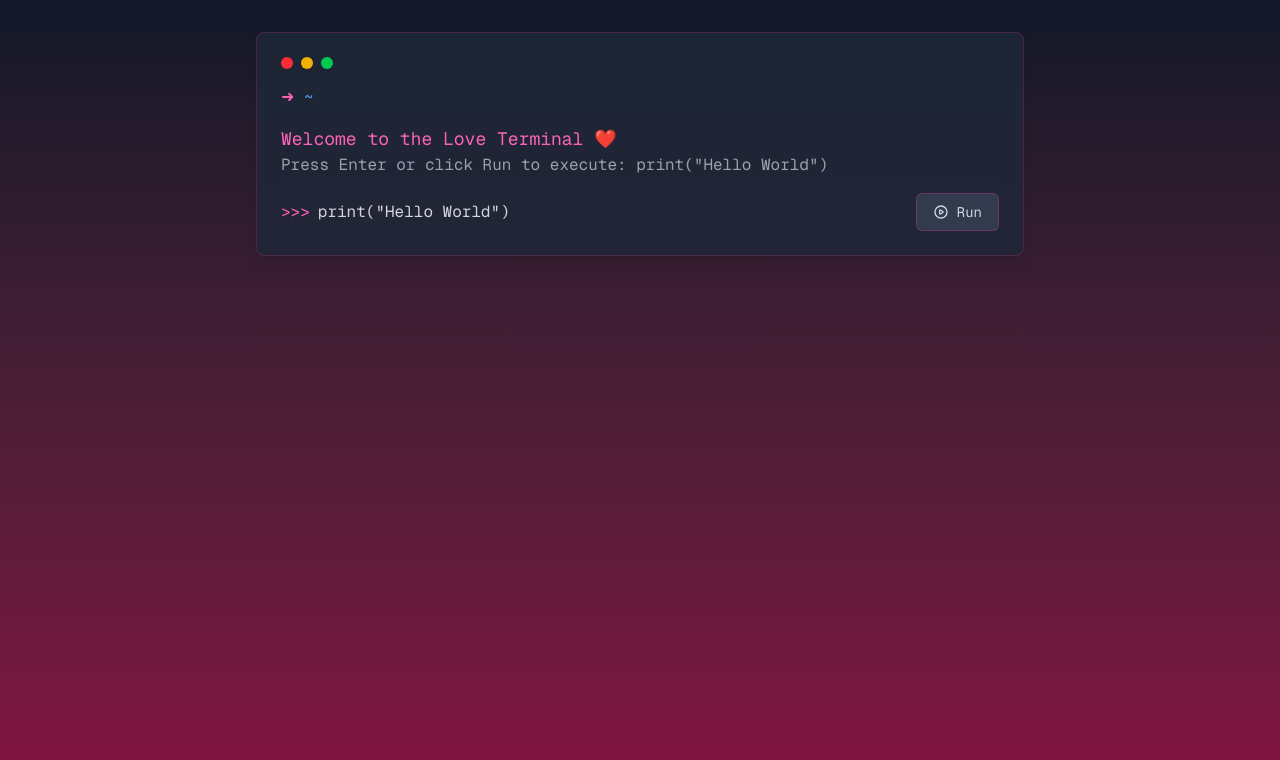
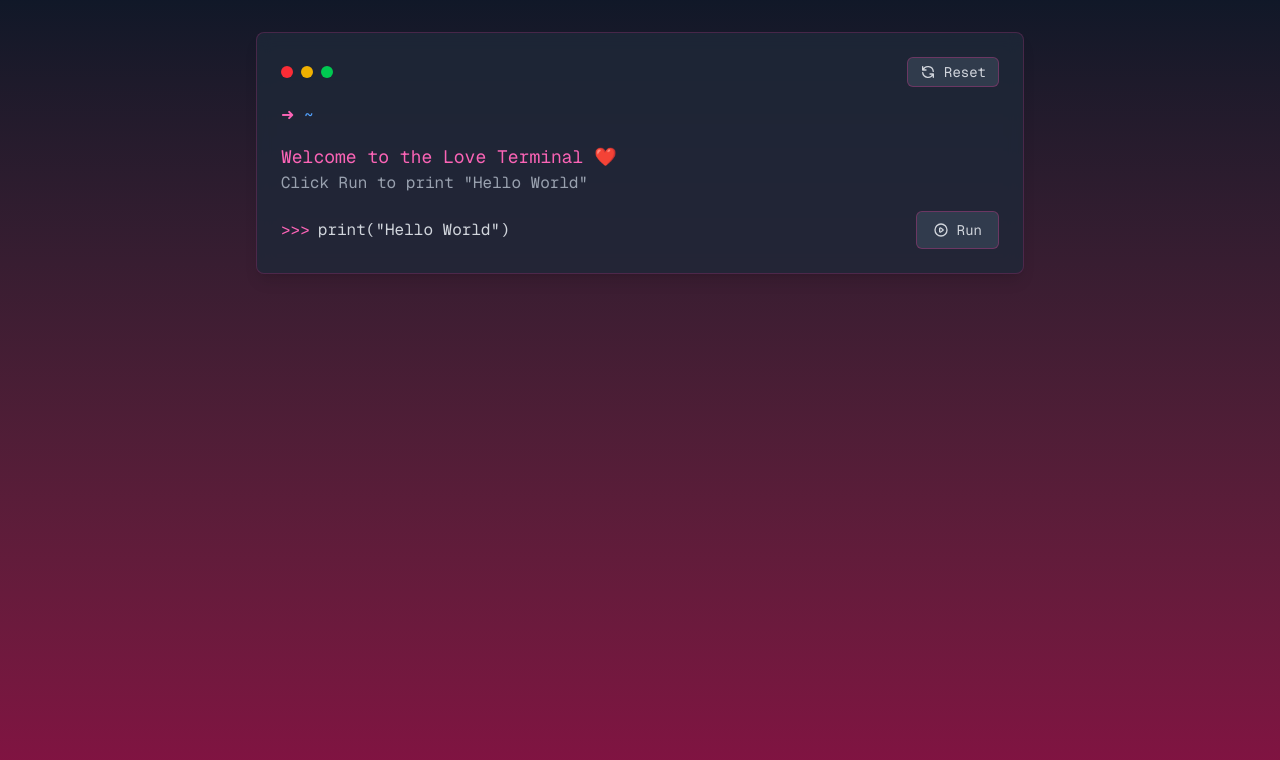
Before and after one commit to kyawphyothu/hello-world-romance, a Next.js app: page /terminal in a window 1280 px wide. Shown: the top 760 px of the page. Built offline with nearby package versions, Linux system fonts and the light colour scheme.

Commit message:
Refactor TerminalPage layout and enhance functionality: added a Reset button for navigation, improved button styling with motion effects, and updated terminal instructions for clarity. Commented out floating hearts in NamePage for potential future use.

```diff
--- a/src/app/name/page.tsx
+++ b/src/app/name/page.tsx
@@ -75,7 +75,7 @@ export default function NamePage() {
             </form>
 
             {/* Floating Hearts */}
-            {[...Array(3)].map((_, i) => (
+            {/* {[...Array(3)].map((_, i) => (
               <motion.div
                 key={i}
                 initial={{ opacity: 0, y: 0 }}
@@ -94,7 +94,7 @@ export default function NamePage() {
               >
                 ❤️
               </motion.div>
-            ))}
+            ))} */}
           </div>
         </motion.div>
       </div>
--- a/src/app/terminal/page.tsx
+++ b/src/app/terminal/page.tsx
@@ -1,7 +1,7 @@
 'use client'
 
 import React, { useState, useEffect } from 'react'
-import { useSearchParams } from 'next/navigation'
+import { useSearchParams, useRouter } from 'next/navigation'
 import { motion } from "motion/react"
 
 export default function TerminalPage() {
@@ -9,6 +9,7 @@ export default function TerminalPage() {
   const [showMessage, setShowMessage] = useState(false)
   const [typedGreeting, setTypedGreeting] = useState('')
   const searchParams = useSearchParams()
+  const router = useRouter()
   const name = searchParams.get('name') || 'User'
 
   const handleRun = () => {
@@ -33,6 +34,10 @@ export default function TerminalPage() {
     }
   }
 
+  const handleReset = () => {
+    router.push('/name')
+  }
+
   return (
     <div className="min-h-screen bg-gradient-to-b from-gray-900 to-pink-900 p-8">
       <div className="max-w-3xl mx-auto">
@@ -43,10 +48,33 @@ export default function TerminalPage() {
           className="bg-gray-800/80 backdrop-blur-sm rounded-lg shadow-lg p-6 font-mono border border-pink-500/20"
         >
           {/* Terminal Header */}
-          <div className="flex items-center gap-2 mb-4">
-            <div className="w-3 h-3 rounded-full bg-red-500"></div>
-            <div className="w-3 h-3 rounded-full bg-yellow-500"></div>
-            <div className="w-3 h-3 rounded-full bg-green-500"></div>
+          <div className="flex items-center justify-between mb-4">
+            <div className="flex items-center gap-2">
+              <div className="w-3 h-3 rounded-full bg-red-500"></div>
+              <div className="w-3 h-3 rounded-full bg-yellow-500"></div>
+              <div className="w-3 h-3 rounded-full bg-green-500"></div>
+            </div>
+            <motion.button
+              whileHover={{ scale: 1.05 }}
+              whileTap={{ scale: 0.95 }}
+              onClick={handleReset}
+              className="flex items-center gap-2 px-3 py-1 bg-gray-700/80 text-gray-300 rounded-md border border-pink-500/30 hover:bg-gray-600/80 hover:border-pink-500/50 transition-all duration-200 font-mono text-sm"
+            >
+              <svg
+                className="w-4 h-4"
+                fill="none"
+                stroke="currentColor"
+                viewBox="0 0 24 24"
+              >
+                <path
+                  strokeLinecap="round"
+                  strokeLinejoin="round"
+                  strokeWidth={2}
+                  d="M4 4v5h.582m15.356 2A8.001 8.001 0 004.582 9m0 0H9m11 11v-5h-.581m0 0a8.003 8.003 0 01-15.357-2m15.357 2H15"
+                />
+              </svg>
+              Reset
+            </motion.button>
           </div>
 
           {/* Terminal Content */}
@@ -72,7 +100,7 @@ export default function TerminalPage() {
                 transition={{ delay: 0.4 }}
                 className="text-gray-400"
               >
-                Press Enter or click Run to execute: print("Hello World")
+                Click Run to print "Hello World"
               </motion.div>
             </div>
 
@@ -139,7 +167,9 @@ export default function TerminalPage() {
                 <span className="text-pink-400 mr-2">&gt;&gt;&gt; </span>
                 <div className="text-gray-300 flex-1">print("Hello World")</div>
               </div>
-              <button
+              <motion.button
+                whileHover={{ scale: 1.05 }}
+                whileTap={{ scale: 0.95 }}
                 onClick={handleRun}
                 onKeyPress={handleKeyPress}
                 className="flex items-center gap-2 px-4 py-2 bg-gray-700/80 text-gray-300 rounded-md border border-pink-500/30 hover:bg-gray-600/80 hover:border-pink-500/50 transition-all duration-200 font-mono text-sm"
@@ -164,7 +194,7 @@ export default function TerminalPage() {
                   />
                 </svg>
                 Run
-              </button>
+              </motion.button>
             </div>
           </div>
         </motion.div>
```
